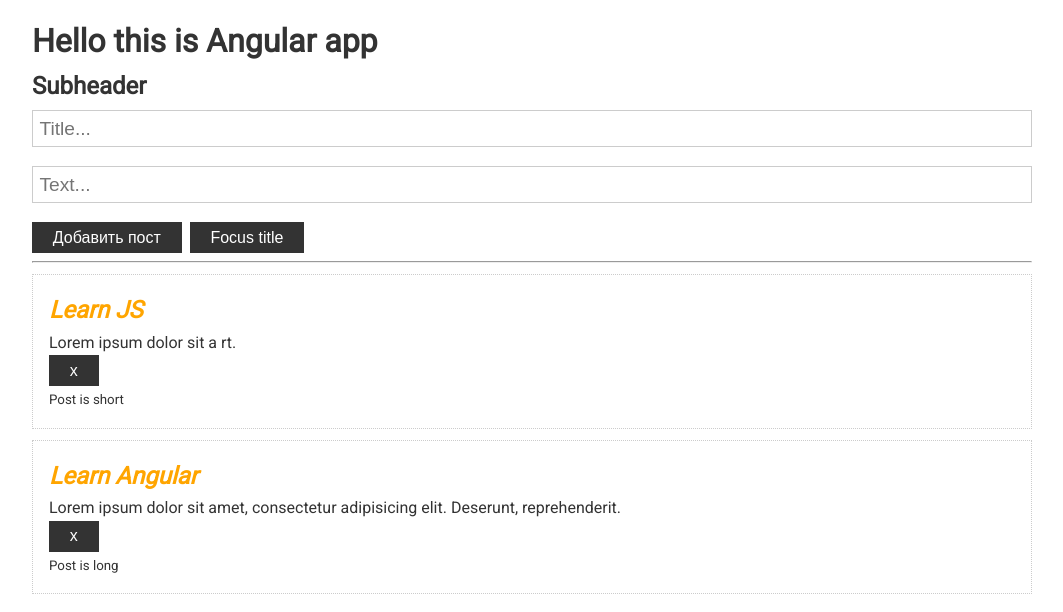
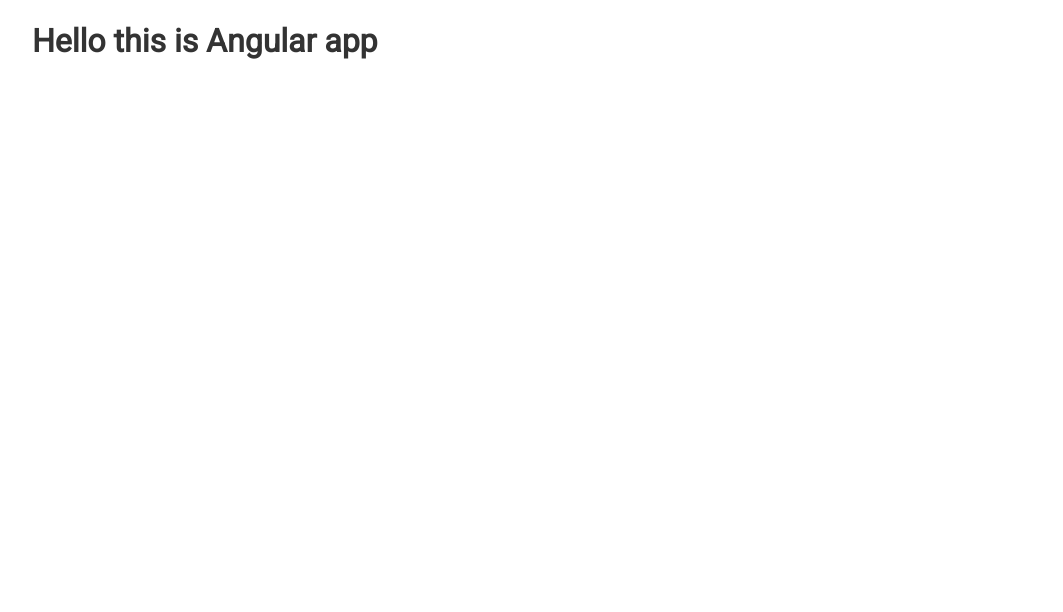
Before and after one commit to RamanSlinka/learn-angular-v2, an Angular app: page / in a window 1280 px wide. Shown: the top 612 px of the page, without its empty margins (108-1171 px from the left). Built offline with nearby package versions, Linux system fonts and the light colour scheme.

Commit message:
created new module(directives)

```diff
--- a/src/app/app.component.html
+++ b/src/app/app.component.html
@@ -1,21 +1,7 @@
 <div class="container">
 
   <h1>Hello this is Angular app</h1>
-  <h2>Subheader</h2>
-  <app-post-form
-    (onAdd)="updatePost($event)"
-  ></app-post-form>
-  <hr>
-  <app-post *ngFor="let post of posts"
-            [post]="post"
-            (onRemove)="removePost($event)"
-  >
-    <div #info>
-      <small *ngIf="post.text.length > 30 ; else short">Post is long</small>
-      <ng-template #short>
-        <small>Post is short</small>
-      </ng-template>
-    </div>
-  </app-post>
+
+
 
 </div>
--- a/src/app/app.component.ts
+++ b/src/app/app.component.ts
@@ -1,4 +1,4 @@
-import {Component, ViewEncapsulation} from '@angular/core';
+import {Component} from '@angular/core';
 export interface  Post {
   title: string
   text: string
@@ -8,32 +8,9 @@
   selector: 'app-root',
   templateUrl: './app.component.html',
   styleUrls: ['./app.component.scss'],
-  encapsulation: ViewEncapsulation.None,
 })
 export class AppComponent {
- posts: Post [] = [
-   {
-     id: 1,
-     title: 'Learn JS',
-     text: 'Lorem ipsum dolor sit a rt.'
-   },
-   {
-     id: 2,
-     title: 'Learn Angular',
-     text: 'Lorem ipsum dolor sit amet, consectetur adipisicing elit. Deserunt, reprehenderit.'
-   },
- ]
-
-  updatePost(post: Post) {
-   this.posts.unshift(post)
-  }
-
-  removePost(id: number) {
-    this.posts = this.posts.filter(p => p.id !== id)
-  }
 
   constructor() {}
 
-
-
 }
--- a/src/app/post-form/post-form.component.html
+++ /dev/null
@@ -1,18 +0,0 @@
-<div>
-
-  <input
-    [(ngModel)]="title"
-    #titleInput
-    type="text" class="form-control" placeholder="Title...">
-  <input
-    [(ngModel)]="text"
-    type="text" class="form-control" placeholder="Text...">
-
-  <button
-    (click)="addPost()"
-    class="btn">Добавить пост</button>
-
-  <button
-    (click)="focusTitle()"
-    class="btn" >Focus title</button>
-</div>
--- a/src/app/post-form/post-form.component.ts
+++ /dev/null
@@ -1,37 +0,0 @@
-import {Component, ElementRef, EventEmitter, OnInit, Output, ViewChild} from '@angular/core';
-import {Post} from "../app.component";
-
-@Component({
-  selector: 'app-post-form',
-  templateUrl: './post-form.component.html',
-  styleUrls: ['./post-form.component.scss']
-})
-export class PostFormComponent implements OnInit {
-  @Output() onAdd: EventEmitter<Post> = new EventEmitter<Post>()
-
-  @ViewChild('titleInput', {static: false}) inputRef: ElementRef
-
-  title = ''
-  text = ''
-
-  constructor() {
-  }
-
-  ngOnInit() {
-  }
-
-  addPost() {
-    if (this.text.trim() && this.title.trim()) {
-      const post: Post = {
-        title : this.title,
-        text : this.text
-      }
-      this.onAdd.emit(post)
-      this.title = this.text = ''
-    }
-  }
-  focusTitle() {
-    this.inputRef.nativeElement.focus()
-  }
-
-}
--- a/src/app/post/post.component.html
+++ /dev/null
@@ -1,8 +0,0 @@
-<div class="card">
-  <h2>{{post.title}}</h2>
-  <p>{{post.text}}</p>
-  <button
-    (click)="removePost()"
-    class="btn">x</button>
-  <ng-content></ng-content>
-</div>
--- a/src/app/post/post.component.scss
+++ /dev/null
@@ -1,4 +0,0 @@
-h2{
-  color: orange;
-  font-style: italic;
-}
--- a/src/app/post/post.component.ts
+++ /dev/null
@@ -1,27 +0,0 @@
-import {Component, ContentChild, ElementRef, EventEmitter, Input, OnInit, Output} from '@angular/core';
-import {Post} from "../app.component";
-
-@Component({
-  selector: 'app-post',
-  templateUrl: './post.component.html',
-  styleUrls: ['./post.component.scss']
-})
-export class PostComponent implements OnInit {
-
-  @Input() post: Post
-  @ContentChild('info', {static: true}) infoRef: ElementRef
-  @Output() onRemove = new EventEmitter<number>()
-
-  removePost() {
-    this.onRemove.emit(this.post.id)
-  }
-
-  constructor() {
-  }
-
-  ngOnInit() {
-    console.log(this.infoRef.nativeElement)
-  }
-
-
-}
```
Also changed, not shown: src/app/app.module.ts (+1 -6 lines), src/app/post-form/post-form.component.scss (deleted).
